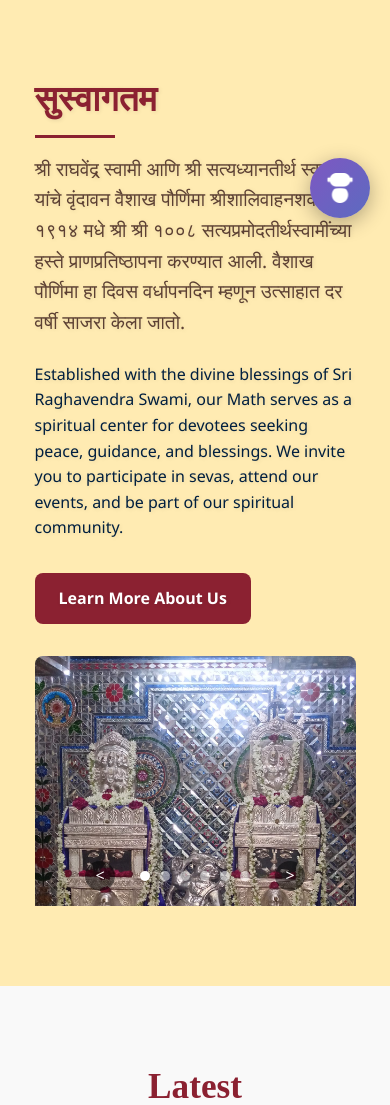
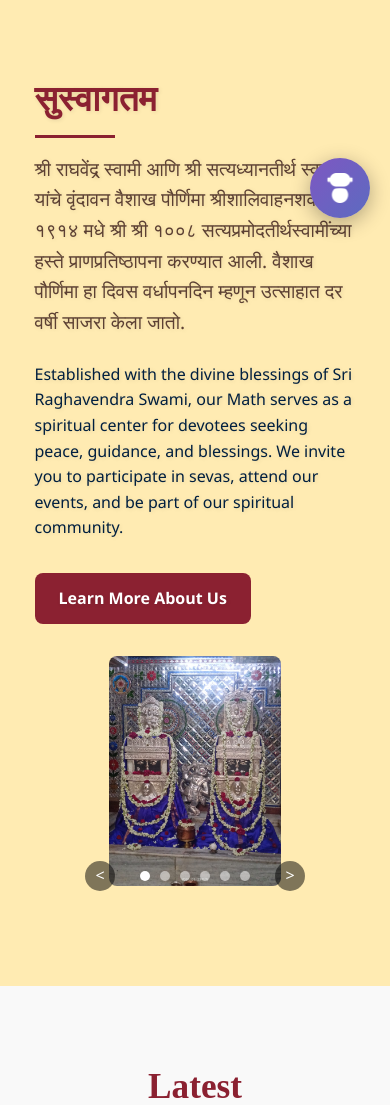
Before and after one commit to Rugvedrc/RSM, a Flask app: page / in a window 390 px wide; the page is wider, and only the part inside the window is pictured. Shown: the part 606-1711 px from the top of that part. Run offline with Flask 3, Linux system fonts and the light colour scheme; some libraries are stand-ins or nearby versions.

Commit message:
Update styles.css

```diff
--- a/static/css/styles.css
+++ b/static/css/styles.css
@@ -2835,7 +2835,6 @@
 }
 
 /* Carousel styles */
-/* Carousel styles */
 .carousel-container {
     position: relative;
     width: 100%;
@@ -2858,21 +2857,23 @@
     opacity: 0;
     transition: opacity 0.5s ease-in-out;
     display: none;
-    /* Hide all slides by default */
+    text-align: center; /* Center image horizontally */
 }
 
 .carousel-slide.active {
     opacity: 1;
     z-index: 1;
     display: block;
-    /* Show only active slide */
 }
 
-/* This is the key part for images */
+/* This is the critical part for showing uncropped images */
 .carousel-slide img {
-    display: block;
     max-width: 100%;
+    max-height: 400px; /* Match container min-height or adjust as needed */
+    width: auto;
     height: auto;
+    object-fit: contain; /* This ensures the image is never cropped */
+    display: inline-block; /* Works better with text-align: center */
     margin: 0 auto;
 }
 
@@ -2926,4 +2927,8 @@
     .carousel-container {
         min-height: 250px;
     }
-}
+
+    .carousel-slide img {
+        max-height: 230px; /* Smaller height for mobile */
+    }
+}
```
